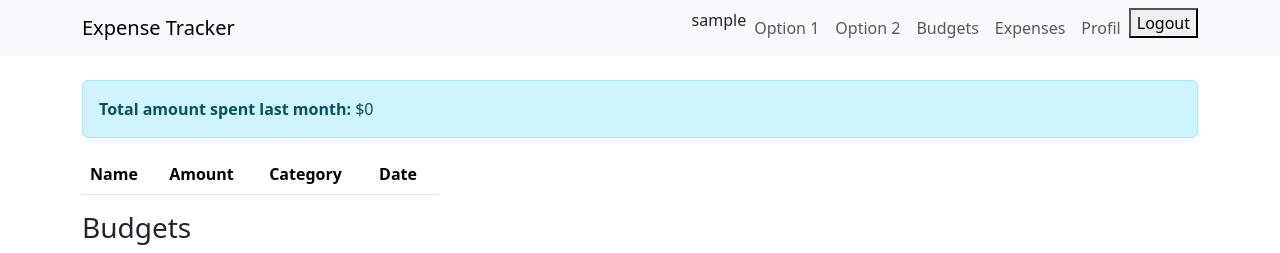
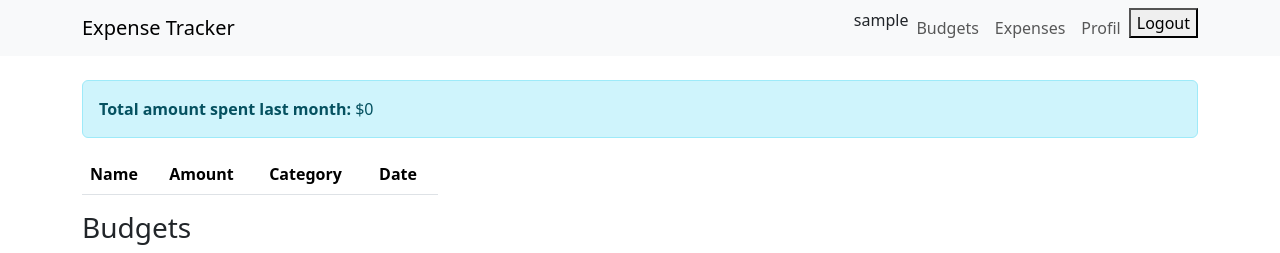
Before and after one commit to MonoSetton/Django-P-ExpenseTracker, a Django app: page / in a window 1280 px wide. Shown: the top 253 px of the page. Run offline with Django 5.2, Linux system fonts and the light colour scheme; the visitor is signed in with stand-in values (Sample User, id 1); data that the repository does not hold is empty.

Commit message:
Before Polishing

```diff
--- a/accounts/views.py
+++ b/accounts/views.py
@@ -29,7 +29,7 @@ class SignupView(FormView):
     def get(self, *args, **kwargs):
         if self.request.user.is_authenticated:
             return redirect('expenses')
-        return super(CustomLoginView, self).get(*args, **kwargs)
+        return super(SignupView, self).get(*args, **kwargs)
 
 
 class ChangePasswordView(LoginRequiredMixin, PasswordChangeView):
--- a/core/templates/core/home.html
+++ b/core/templates/core/home.html
@@ -50,12 +50,12 @@
       </thead>
       <tbody>
         {% for budget in budgets %}
-          <tr>
-            <td>{{ budget.name }}</td>
-            <td>{{ budget.amount_to_spend }}</td>
-            <td>{{ budget.start_date }}</td>
-            <td>{{ budget.end_date }}</td>
-          </tr>
+              <tr>
+                  <td><a href="{% url 'budget_details' budget.id %}">{{ budget.name }}</a></td>
+                <td>{{ budget.amount_to_spend }}</td>
+                <td>{{ budget.start_date }}</td>
+                <td>{{ budget.end_date }}</td>
+              </tr>
         {% endfor %}
       </tbody>
     </table>
--- a/expenses/forms.py
+++ b/expenses/forms.py
@@ -3,6 +3,7 @@ from .models import Expense, Category, Budget, BudgetCategory, BudgetExpense
 from django import forms
 import datetime
 from django.contrib.auth.models import User
+from django.db.models import Subquery
 
 
 class ExpenseForm(ModelForm):
@@ -26,11 +27,6 @@ class CategoryForm(ModelForm):
     class Meta:
         model = Category
         fields = ['name']
-
-    def __init__(self, *args, **kwargs):
-        user = kwargs.pop('user')
-        super().__init__(*args, **kwargs)
-        self.fields['budget'].queryset = Budget.objects.filter(author=user)
 
 
 class BudgetForm(ModelForm):
--- a/expenses/views.py
+++ b/expenses/views.py
@@ -135,11 +135,6 @@ class CreateCategoryView(LoginRequiredMixin, CreateView):
     success_url = reverse_lazy('list_categories')
     login_url = '/login/'
 
-    def get_form_kwargs(self):
-        kwargs = super().get_form_kwargs()
-        kwargs['user'] = self.request.user
-        return kwargs
-
     def form_valid(self, form):
         form.instance.author = self.request.user
         return super().form_valid(form)
--- a/expensetracker/templates/base.html
+++ b/expensetracker/templates/base.html
@@ -21,12 +21,6 @@
                     <ul class="navbar-nav ms-auto">
                         {{ user }}
                         <li class="nav-item">
-                            <a class="nav-link" href="#">Option 1</a>
-                        </li>
-                        <li class="nav-item">
-                            <a class="nav-link" href="#">Option 2</a>
-                        </li>
-                        <li class="nav-item">
                             <a class="nav-link" href="{% url 'budgets' %}">Budgets</a>
                         </li>
                         <li class="nav-item">
@@ -36,10 +30,10 @@
                             <a class="nav-link" href="{% url 'profile' %}">Profil</a>
                         </li>
                         <li class="nav-item">
-                                <form action="{% url 'logout' %}" method="post">
-                                    {% csrf_token %}
-                                    <button type="submit">Logout</button>
-                                </form>
+                            <form action="{% url 'logout' %}" method="post">
+                                {% csrf_token %}
+                                <button type="submit">Logout</button>
+                            </form>
                         </li>
                     </ul>
                 </div>
```
